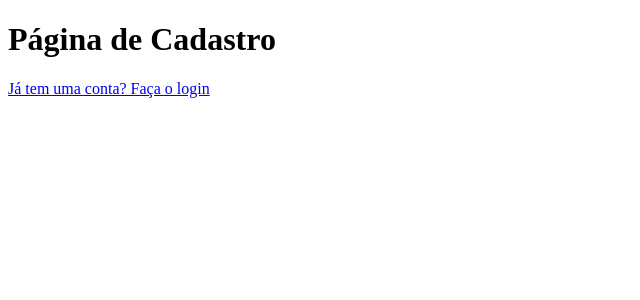
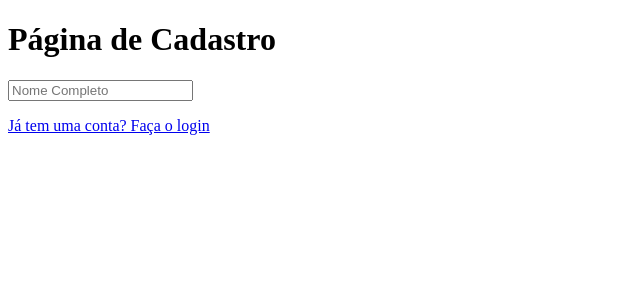
Before and after one commit to EnzoVazz/cpfront, a React (Vite) app in the folder access-control-cp/: page /Cadastro in a window 1280 px wide. Shown: the top 300 px of the page, without its empty margins (0-640 px from the left). Built offline with nearby package versions, Linux system fonts and the light colour scheme.

Commit message:
feat - Adicionando form para o campo nome com mensagem de erro

```diff
--- a/access-control-cp/src/routes/Cadastro/index.tsx
+++ b/access-control-cp/src/routes/Cadastro/index.tsx
@@ -13,12 +13,16 @@ export default function Cadastro() {
 
   };
 
-
-
   return (
     <div>
       <h1>Página de Cadastro</h1>
+      <form onSubmit={handleSubmit(onSubmit)} noValidate>
+            <div>
+                <input {...register("nome", { required: "O nome é obrigatório" })} placeholder="Nome Completo" />
+                {errors.nome && <small>{errors.nome.message}</small>}
+            </div>
 
+      </form>
       <p>
        <Link to="/login">Já tem uma conta? Faça o login</Link>
       </p>
```
